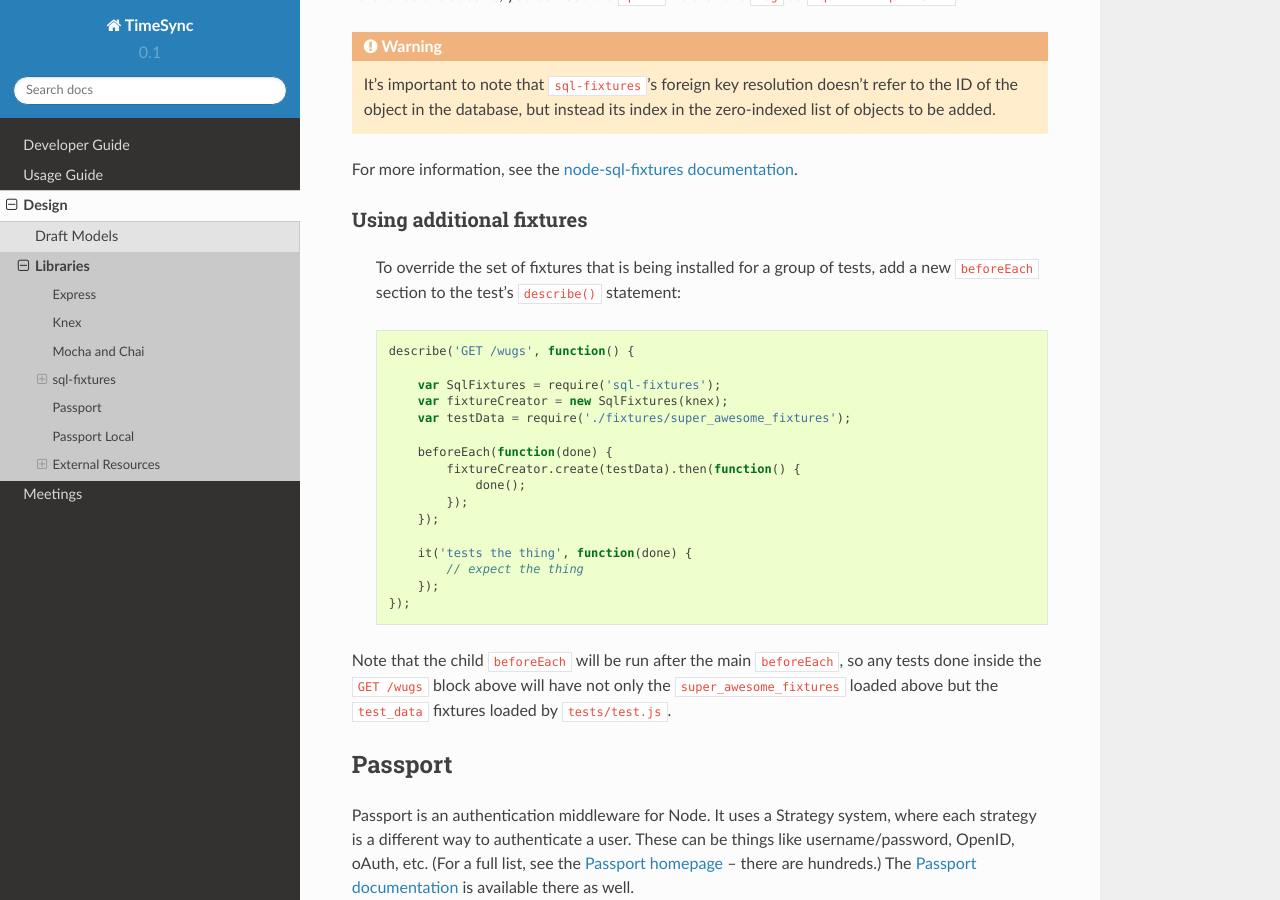
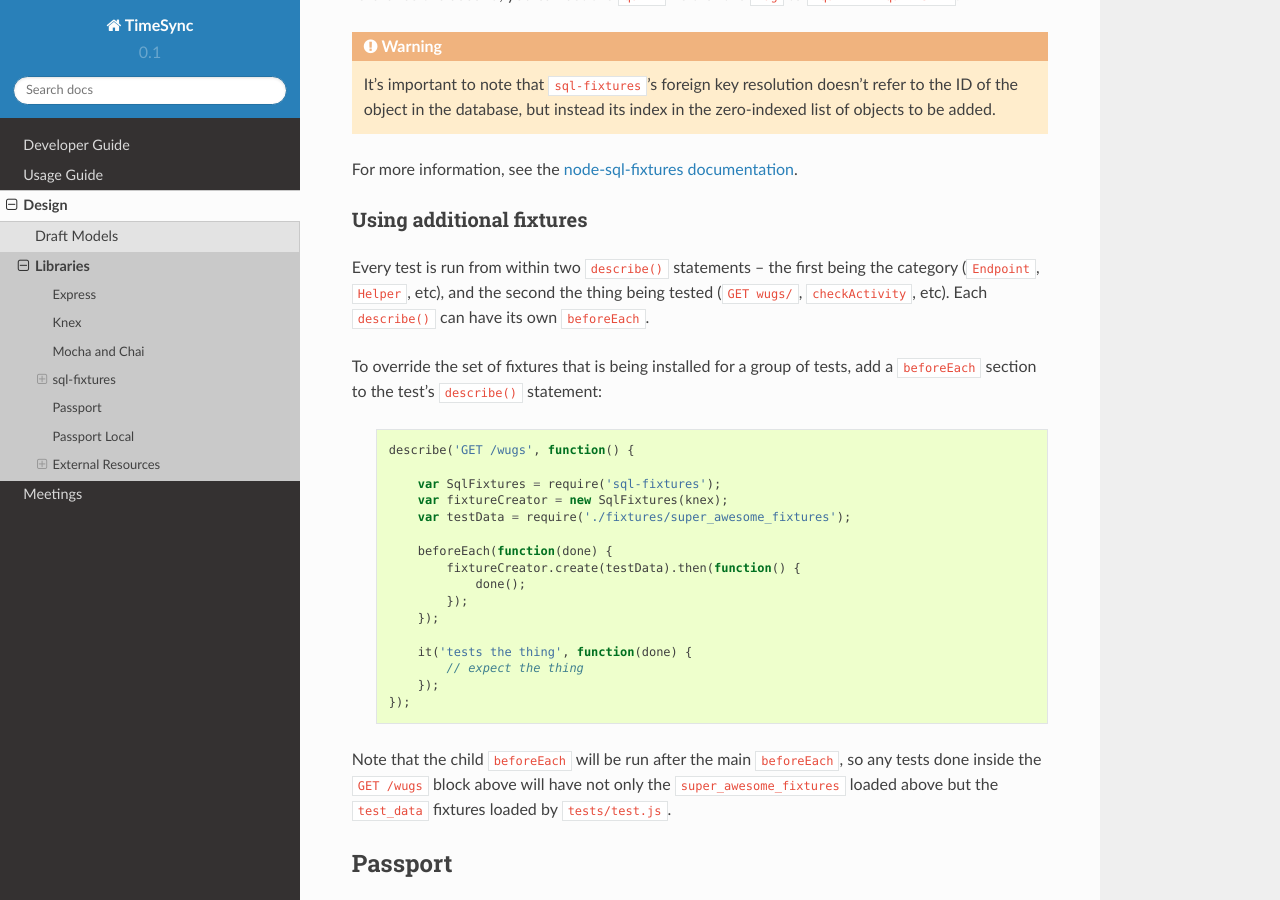
Before and after one commit to osuosl/timesync-node, a Sphinx documentation site: the page built from docs/source/design/libraries.rst, in a window 1280 px wide and 900 px high, scrolled down 1499 px. Built offline with Sphinx 7.4.7 and the Read the Docs theme 2.0.0, drawn with Linux system fonts in a browser that asks for light colours.

Commit message:
add small section on how describes are laid out

```diff
--- a/docs/source/design/libraries.rst
+++ b/docs/source/design/libraries.rst
@@ -96,8 +96,13 @@ For more information, see the `node-sql-fixtures documentation`_.
 Using additional fixtures
 ~~~~~~~~~~~~~~~~~~~~~~~~~
 
- To override the set of fixtures that is being installed for a group of tests,
- add a new ``beforeEach`` section to the test's ``describe()`` statement:
+Every test is run from within two ``describe()`` statements -- the first being
+the category (``Endpoint``, ``Helper``, etc), and the second the thing being
+tested (``GET wugs/``, ``checkActivity``, etc). Each ``describe()`` can have
+its own ``beforeEach``.
+
+To override the set of fixtures that is being installed for a group of tests,
+add a ``beforeEach`` section to the test's ``describe()`` statement:
 
  .. code-block:: javascript
 
```
